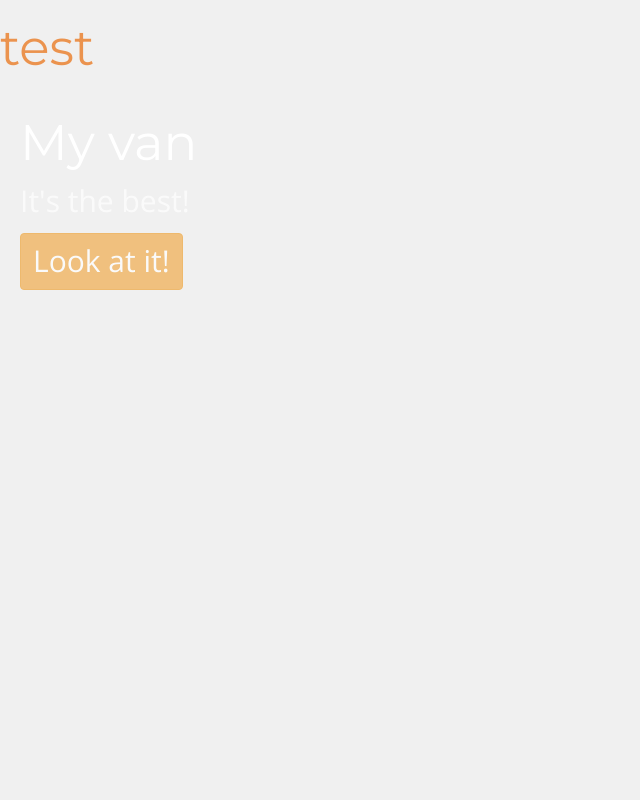
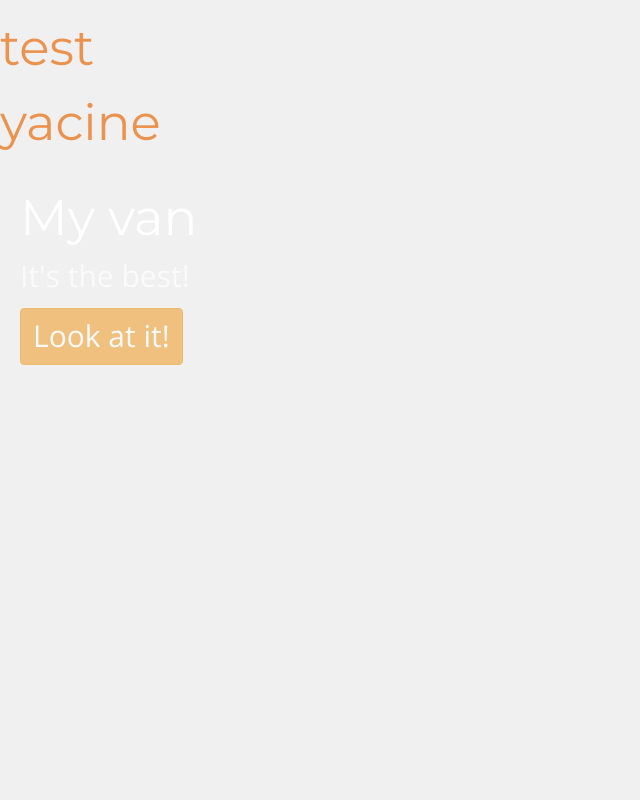
Before and after one commit to yacine199203/projetGit, a plain HTML site: page index.html in a window 1280 px wide. Shown: the top 800 px of the page, without its empty margins (0-640 px from the left). Drawn offline with nearby package versions, Linux system fonts and the light colour scheme.

Commit message:
ajout d'un autre h1

```diff
--- a/index.html
+++ b/index.html
@@ -15,6 +15,7 @@
   </head>
   <body>
 	  <h1>test</h1>
+	  <h1>yacine</h1>
   	<div id="banner">
       <div class="row">
       	<h1>My van</h1>
```
